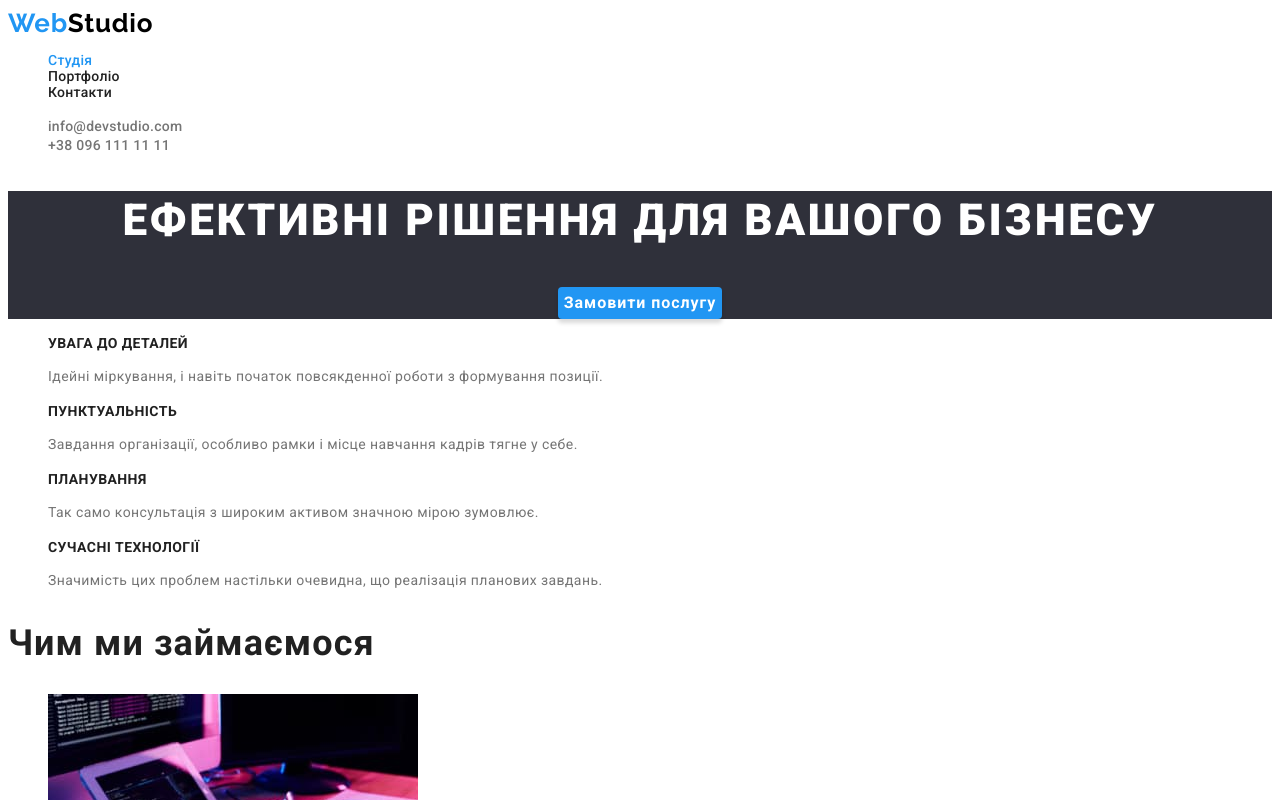
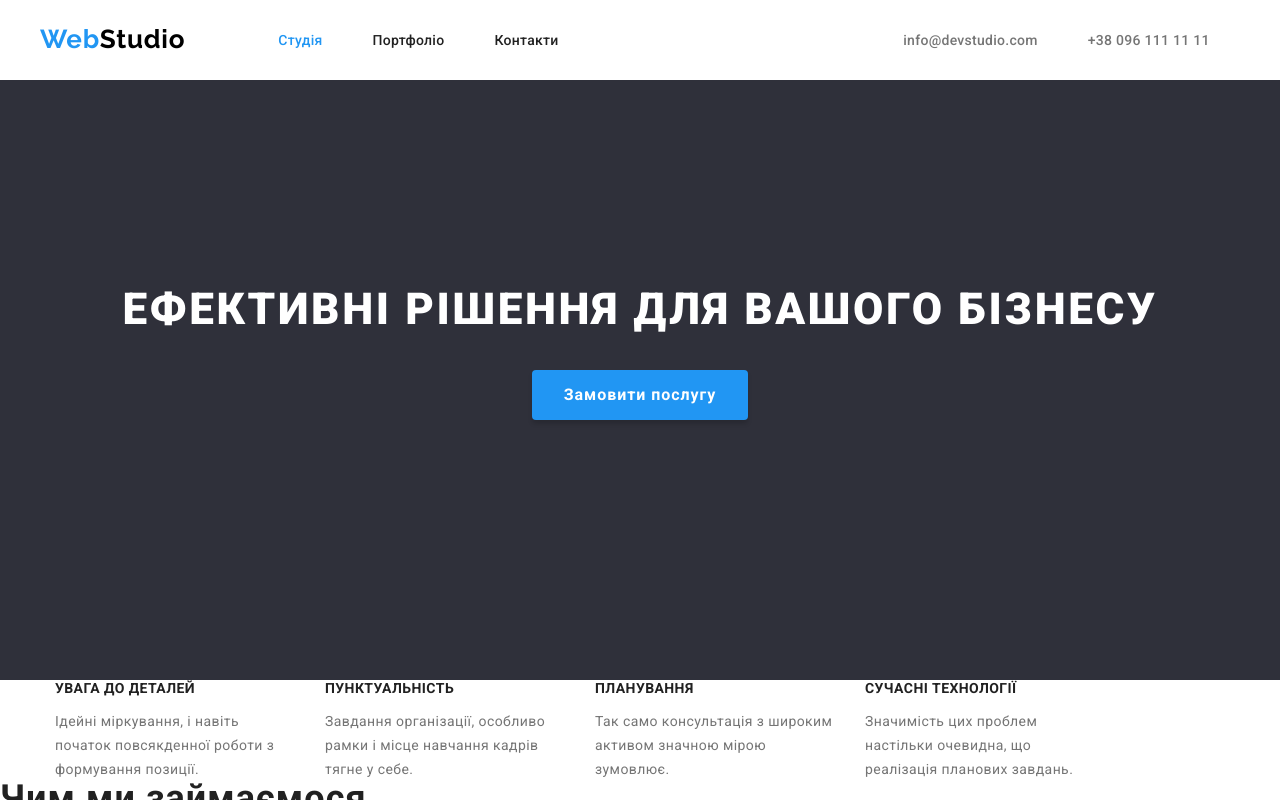
Before and after one commit to troanart/goit-markup-hw-03, a plain HTML site: page index.html in a window 1280 px wide. Shown: the top 800 px of the page. Drawn offline with nearby package versions, Linux system fonts and the light colour scheme.

Commit message:
Add flexbox in index HTML

```diff
--- a/css/style.css
+++ b/css/style.css
@@ -10,6 +10,10 @@
   --card-portfolio: #eee;
 }
 
+* {
+  box-sizing: border-box;
+}
+
 body {
   font-family: 'Roboto', sans-serif;
   color: var(--background-color);
@@ -18,11 +22,41 @@ body {
 a {
   color: currentColor;
   text-decoration: none;
+  margin: 0;
+  padding: 0;
+  border: 0;
+}
+
+/* ------ Auxiliaey Classes -------------- */
+.container {
+  width: 1200px;
+  margin: 0 auto;
+}
+
+.section {
+  padding: 94px 0 94px 0;
+}
+
+h1,
+h2,
+h3,
+h4,
+h5,
+h6,
+ul,
+li {
+  margin: 0;
+  padding: 0;
+  border: 0;
 }
 
 /* ------------- Header ------------- */
 .site-header {
   background-color: var(--primary-white-color);
+  width: 100%;
+  height: 80px;
+  display: flex;
+  align-items: center;
 }
 
 .header-logo {
@@ -32,6 +66,8 @@ a {
   text-decoration: none;
   color: var(--text-logo-accent);
   letter-spacing: 0.78px;
+  margin-right: 93px;
+  height: 31px;
 }
 
 .web {
@@ -45,6 +81,14 @@ a {
   font-size: 14px;
   font-weight: 500;
   letter-spacing: 0.28px;
+  width: 281px;
+  display: block;
+  margin-right: 344px;
+}
+
+.header-ul,
+.header-ul-info {
+  display: flex;
 }
 
 .nav-menu .link {
@@ -56,10 +100,15 @@ a {
   font-weight: 500;
   font-size: 14px;
   letter-spacing: 0.28px;
+  padding-right: 50px;
 }
 
 .link.active {
   color: var(--primary-link-color);
+}
+
+.last-child {
+  padding-right: 0;
 }
 
 .link:hover,
@@ -131,6 +180,9 @@ li {
 .banner {
   background: var(--footer-bcg-color);
   text-align: center;
+  width: 100%;
+  height: 600px;
+  padding-top: 200px;
 }
 
 .banner-titel {
@@ -140,6 +192,7 @@ li {
   text-transform: uppercase;
   line-height: 1.36;
   letter-spacing: 2.64px;
+  margin-bottom: 30px;
 }
 
 .banner-btn {
@@ -155,12 +208,27 @@ li {
   color: var(--primary-white-color);
   border: none;
   cursor: pointer;
+  padding: 10px 32px 10px 32px;
 }
 
 /* --------- section about ------- */
 
 .about {
   background-color: var(--primary-white-color);
+  display: flex;
+  justify-content: space-around;
+  align-items: center;
+}
+
+.about-info {
+  width: 1170px;
+  display: flex;
+}
+
+.about-info li {
+  width: 270px;
+  height: 98px;
+  padding-right: 30px;
 }
 
 .about-subtitle {
--- a/index.html
+++ b/index.html
@@ -3,16 +3,24 @@
   <head>
     <meta charset="UTF-8" />
     <meta name="viewport" content="width=device-width, initial-scale=1.0" />
-    <title>Home-1</title>
-    <link rel="stylesheet" href="./css/style.css" />
+    <title>Home-3</title>
     <link rel="preconnect" href="https://fonts.googleapis.com" />
     <link rel="preconnect" href="https://fonts.gstatic.com" crossorigin />
     <link
       href="https://fonts.googleapis.com/css2?family=Raleway:wght@700&family=Roboto:wght@400;500;700;900&display=swap"
       rel="stylesheet"
     />
+    <link
+      rel="stylesheet"
+      href="https://cdnjs.cloudflare.com/ajax/libs/modern-normalize/2.0.0/modern-normalize.min.css"
+      integrity="sha512-4xo8blKMVCiXpTaLzQSLSw3KFOVPWhm/TRtuPVc4WG6kUgjH6J03IBuG7JZPkcWMxJ5huwaBpOpnwYElP/m6wg=="
+      crossorigin="anonymous"
+      referrerpolicy="no-referrer"
+    />
+    <link rel="stylesheet" href="./css/style.css" />
   </head>
   <body>
+    <div class="container">
       <header class="site-header">
         <a class="header-logo" href="#"> <span class="web">Web</span>Studio </a>
 
@@ -20,22 +28,24 @@
           <ul class="header-ul">
             <li><a class="link active" href="#">Студія</a></li>
             <li><a class="link" href="./portfolio.html">Портфоліо</a></li>
-          <li><a class="link" href="#">Контакти</a></li>
+            <li><a class="link last-child" href="#">Контакти</a></li>
           </ul>
         </nav>
 
-      <ul>
+        <ul class="header-ul-info">
           <li>
             <a class="link" href="mailto:info@devstudio.com"
               >info@devstudio.com</a
             >
           </li>
           <li>
-          <a class="link" href="tel:+380961111111">+38 096 111 11 11</a>
+            <a class="link last-child" href="tel:+380961111111"
+              >+38 096 111 11 11</a
+            >
           </li>
         </ul>
       </header>
-
+    </div>
     <!-- -------------------- MAIN ---------------  -->
 
     <main>
@@ -46,8 +56,8 @@
 
       <!-- ---------------------- ABOUT -------------------- -->
 
-      <section class="about">
-        <ul>
+      <section class="about container">
+        <ul class="about-info">
           <li>
             <h3 class="about-subtitle">УВАГА ДО ДЕТАЛЕЙ</h3>
             <p class="about-paragraph">
```
Also changed, not shown: portfolio.html (+9 -1 lines). Lines whose indentation alone changed are shown as unchanged.
